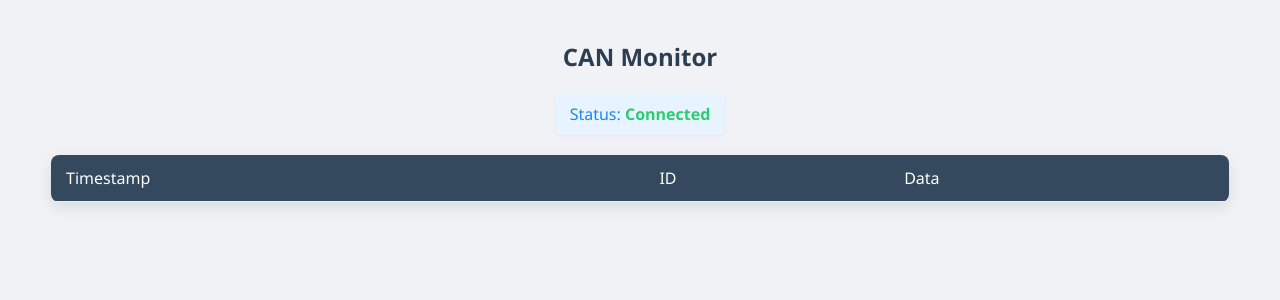
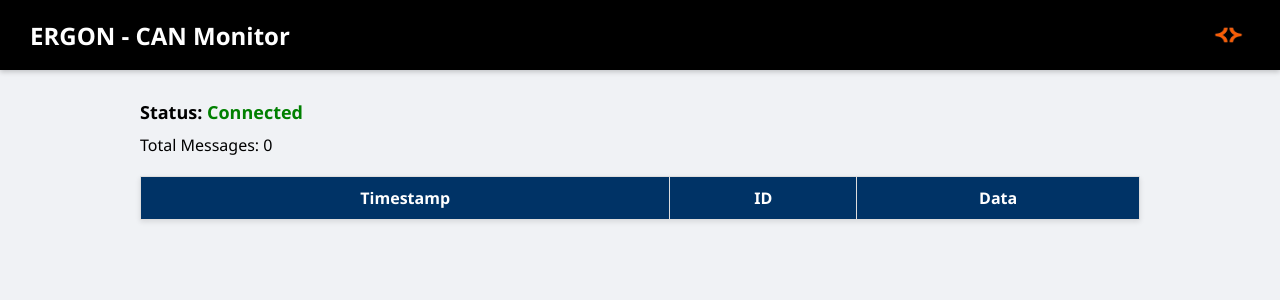
Before and after one commit to AnshErgon123/webapp, a Flask app: page / in a window 1280 px wide. Shown: the top 300 px of the page. Run offline with Flask 3, Linux system fonts and the light colour scheme; lists and menus that the app fills with data are empty; some libraries are stand-ins or nearby versions.

Commit message:
Your commit message here

```diff
--- /dev/null
+++ b/ChannelDetector.py
@@ -0,0 +1,6 @@
+import can
+
+configs = can.detect_available_configs()
+print("Available CAN configs:")
+for cfg in configs:
+    print(cfg)
--- a/app.py
+++ b/app.py
@@ -1,47 +1,237 @@
-# import can
-# print(can.detect_available_configs())
-
-
-from flask import Flask, render_template, jsonify
+from flask import Flask, render_template_string, jsonify
 from flask_socketio import SocketIO, emit
 import can
 import threading
+import time
 
 app = Flask(__name__)
-socketio = SocketIO(app, cors_allowed_origins='*')
+socketio = SocketIO(app)
 
-# CAN Configuration
-CHANNEL = 'PCAN_USBBUS1'
-INTERFACE = 'pcan'
+# Setup CAN interface
+can_interface = 'pcan'
+can_channel = 'PCAN_USBBUS1'  # Adjust as per your device
+bus = None
+connected = False
+message_count = 0
+last_msg_time = 0
 
-connected = False
+# HTML for UI
+HTML_PAGE = '''
+<!DOCTYPE html>
+<html lang="en">
+<head>
+  <meta charset="UTF-8">
+  <title>ERGON - CAN Monitor</title>
+  <script src="https://cdn.socket.io/4.5.4/socket.io.min.js"></script>
+  <style>
+    body {
+      margin: 0;
+      font-family: 'Segoe UI', sans-serif;
+      background-color: #f0f2f5;
+    }
 
-def read_can_data():
-    global connected
-    try:
-        bus = can.Bus(channel=CHANNEL, interface=INTERFACE)
-        connected = True
-        while True:
-            msg = bus.recv()
-            if msg:
-                data = {
-                    'timestamp': msg.timestamp,
-                    'id': msg.arbitration_id,
-                    'data': msg.data.hex()
-                }
-                socketio.emit('can_message', data)
-    except Exception as e:
-        connected = False
-        print("CAN read error:", e)
+    header {
+      background-color: #000000;
+      color: white;
+      display: flex;
+      justify-content: space-between;
+      align-items: center;
+      padding: 15px 30px;
+      box-shadow: 0 2px 5px rgba(0,0,0,0.2);
+    }
+
+    header h1 {
+      margin: 0;
+      font-size: 24px;
+      font-weight: 600;
+    }
+
+    header img {
+      height: 40px;
+    }
+
+    .container {
+      padding: 30px;
+      max-width: 1000px;
+      margin: auto;
+    }
+
+    .status {
+      font-size: 18px;
+      font-weight: bold;
+      margin-bottom: 10px;
+    }
+
+    .status span.connected {
+      color: green;
+    }
+
+    .status span.disconnected {
+      color: red;
+    }
+
+    #total {
+      font-size: 16px;
+      margin-bottom: 20px;
+    }
+
+    table {
+      width: 100%;
+      border-collapse: collapse;
+      background-color: white;
+      box-shadow: 0 2px 5px rgba(0,0,0,0.1);
+    }
+
+    th, td {
+      border: 1px solid #ddd;
+      padding: 10px;
+      text-align: center;
+    }
+
+    th {
+      background-color: #003366;
+      color: white;
+    }
+
+    tbody tr:nth-child(odd) {
+      background-color: #f9f9f9;
+    }
+
+    tbody tr:hover {
+      background-color: #e2f0ff;
+    }
+  </style>
+</head>
+<body>
+  <header>
+    <h1>ERGON - CAN Monitor</h1>
+    <img src="{{ url_for('static', filename='download.png') }}" alt="ERGON Logo">
+  </header>
+
+  <div class="container">
+    <div class="status">Status: <span id="status-text" class="disconnected">Disconnected</span></div>
+    <div id="total">Total Messages: <span id="message-count">0</span></div>
+
+    <table>
+      <thead>
+        <tr>
+          <th>Timestamp</th>
+          <th>ID</th>
+          <th>Data</th>
+        </tr>
+      </thead>
+      <tbody id="data-table"></tbody>
+    </table>
+  </div>
+
+  <script>
+    const socket = io();
+    const statusText = document.getElementById('status-text');
+    const countEl = document.getElementById('message-count');
+    const tableBody = document.getElementById('data-table');
+    let count = 0;
+
+    function updateStatus(isConnected) {
+      statusText.textContent = isConnected ? 'Connected' : 'Disconnected';
+      statusText.className = isConnected ? 'connected' : 'disconnected';
+    }
+
+    fetch('/status')
+      .then(res => res.json())
+      .then(data => updateStatus(data.connected));
+
+    socket.on('can_message', msg => {
+      const row = tableBody.insertRow(-1);
+      row.insertCell(0).textContent = new Date(msg.timestamp * 1000).toLocaleTimeString();
+      row.insertCell(1).textContent = "0x" + msg.id.toString(16).toUpperCase();
+      row.insertCell(2).textContent = msg.data;
+      count++;
+      countEl.textContent = count;
+    });
+
+    socket.on('status_update', data => {
+      updateStatus(data.connected);
+    });
+  </script>
+</body>
+</html>
+'''
 
 @app.route('/')
 def index():
-    return render_template('index.html')
+    return render_template_string(HTML_PAGE)
 
 @app.route('/status')
 def status():
-    return jsonify({'connected': connected})
+    return jsonify({'connected': connected, 'message_count': message_count})
+
+def read_can_data():
+    global bus, connected, message_count, last_msg_time
+    TIMEOUT = 1  # seconds to wait for message
+    MAX_IDLE_TIME = 5  # seconds to wait before assuming disconnected
+
+    while True:
+        now = time.time()
+
+        try:
+            # Try connecting if not already
+            if not bus:
+                try:
+                    bus = can.interface.Bus(channel=can_channel, bustype=can_interface)
+                    connected = True
+                    last_msg_time = time.time()
+                    socketio.emit('status_update', {'connected': True})
+                    print("✅ Connected to CAN bus")
+                except Exception as e:
+                    if connected:
+                        connected = False
+                        socketio.emit('status_update', {'connected': False})
+                    print("❌ Connection failed:", e)
+                    time.sleep(2)
+                    continue
+
+            # Read a message (non-blocking)
+            msg = bus.recv(timeout=TIMEOUT)
+
+            if msg:
+                last_msg_time = now
+                message_count += 1
+                hex_data = ' '.join(f'{byte:02X}' for byte in msg.data)
+
+                print(f"[{message_count}] ID=0x{msg.arbitration_id:X}, DATA={hex_data}, TIMESTAMP={msg.timestamp}")
+
+                socketio.emit('can_message', {
+                    'timestamp': msg.timestamp,
+                    'id': msg.arbitration_id,
+                    'data': hex_data
+                })
+
+            # If we’ve waited too long, assume disconnection
+            elif connected and (now - last_msg_time) > MAX_IDLE_TIME:
+                print("⚠️ No CAN data for too long. Marking as disconnected.")
+                connected = False
+                socketio.emit('status_update', {'connected': False})
+                try:
+                    bus.shutdown()
+                except:
+                    pass
+                bus = None
+
+        except (can.CanError, OSError) as e:
+            print("❌ CAN error:", e)
+            if connected:
+                connected = False
+                socketio.emit('status_update', {'connected': False})
+            try:
+                if bus:
+                    bus.shutdown()
+            except:
+                pass
+            bus = None
+            time.sleep(2)
 
 if __name__ == '__main__':
-    threading.Thread(target=read_can_data, daemon=True).start()
-    socketio.run(app, host='0.0.0.0', port=5000)
+    thread = threading.Thread(target=read_can_data)
+    thread.daemon = True
+    thread.start()
+    socketio.run(app, host='0.0.0.0', port=5050)
--- /dev/null
+++ b/can_log.csv
@@ -0,0 +1 @@
+timestamp,id,data
--- a/templates/index.html
+++ b/templates/index.html
@@ -2,135 +2,115 @@
 <html lang="en">
 <head>
     <meta charset="UTF-8">
-    <meta name="viewport" content="width=device-width, initial-scale=1.0">
-    <title>CAN Monitor</title>
-    <script src="https://cdn.socket.io/4.5.4/socket.io.min.js"></script>
+    <title>ERGON - CAN Monitor</title>
+    <script src="https://cdn.socket.io/4.3.2/socket.io.min.js"></script>
     <style>
-        /* Modern and Clean Styling */
         body {
-            font-family: 'Segoe UI', Tahoma, Geneva, Verdana, sans-serif;
-            background-color: #f0f2f5; /* Light grey background */
+            font-family: Arial, sans-serif;
+            background-color: #f1f4f9;
             margin: 0;
+            padding: 0;
+        }
+        header {
+            background-color: black;
+            color: white;
             padding: 20px;
-            color: #333; /* Dark grey text */
-            display: flex;
-            flex-direction: column;
-            align-items: center;
-        }
-
-        h2 {
-            color: #2c3e50; /* Dark blue heading */
-            margin-bottom: 20px;
-        }
-
-        #status {
-            background-color: #e7f3fe; /* Light blue background for status */
-            color: #1e88e5; /* Blue text for status */
-            padding: 10px 15px;
-            border-radius: 5px;
-            margin-bottom: 20px;
-            font-size: 1rem;
-            box-shadow: 0 1px 3px rgba(0, 0, 0, 0.05);
-        }
-
-        #status span {
+            font-size: 24px;
             font-weight: bold;
         }
-
-        #status .connected {
-            color: #2ecc71; /* Green for connected status */
+        .container {
+            padding: 20px;
         }
-
-        #status .disconnected {
-            color: #e74c3c; /* Red for disconnected status */
+        .status {
+            font-size: 20px;
+            margin-bottom: 10px;
         }
-
+        .status span {
+            font-weight: bold;
+        }
+        .status .connected {
+            color: green;
+        }
+        .status .disconnected {
+            color: red;
+        }
         table {
-            width: 95%;
+            width: 100%;
             border-collapse: collapse;
-            box-shadow: 0 5px 15px rgba(0, 0, 0, 0.1);
-            background-color: #fff;
-            border-radius: 8px;
-            overflow: hidden; /* For rounded corners on table */
+            margin-top: 15px;
         }
-
         th, td {
-            padding: 12px 15px;
-            text-align: left;
-            border-bottom: 1px solid #eee;
+            border: 1px solid #ddd;
+            padding: 10px;
+            text-align: center;
         }
-
         th {
-            background-color: #34495e; /* Dark blue header */
+            background-color: #003366;
             color: white;
-            font-weight: 500;
         }
-
         tr:nth-child(even) {
-            background-color: #f9f9f9;
-        }
-
-        tr:hover {
-            background-color: #ecf0f1; /* Light grey on hover */
-            transition: background-color 0.3s ease;
-        }
-
-        /* Responsive adjustments */
-        @media (max-width: 768px) {
-            table {
-                width: 100%;
-            }
+            background-color: #f2f2f2;
         }
     </style>
 </head>
 <body>
-    <h2>CAN Monitor</h2>
-    <div id="status">Status: <span class="disconnected">Disconnected</span></div>
-
-    <table id="data-table">
-        <thead>
-            <tr><th>Timestamp</th><th>ID</th><th>Data</th></tr>
-        </thead>
-        <tbody></tbody>
-    </table>
+    <header>ERGON - CAN Monitor</header>
+    <div class="container">
+        <div class="status">Status: <span id="status" class="disconnected">Disconnected</span></div>
+        <div>Total Messages: <span id="message-count">0</span></div>
+        <table>
+            <thead>
+                <tr>
+                    <th>Timestamp</th>
+                    <th>ID</th>
+                    <th>Data</th>
+                </tr>
+            </thead>
+            <tbody id="message-table">
+            </tbody>
+        </table>
+    </div>
 
     <script>
         const socket = io();
-        const statusEl = document.getElementById('status').getElementsByTagName('span')[0];
-        const statusDiv = document.getElementById('status');
-        const tbody = document.querySelector('#data-table tbody');
 
-        fetch('/status')
-            .then(res => res.json())
-            .then(data => {
-                statusEl.textContent = data.connected ? 'Connected' : 'Disconnected';
-                statusEl.className = data.connected ? 'connected' : 'disconnected';
-            });
+        const statusSpan = document.getElementById('status');
+        const msgCount = document.getElementById('message-count');
+        const table = document.getElementById('message-table');
 
-        socket.on('can_message', msg => {
+        let lastMessageKey = '';
+
+        function updateStatus(isConnected) {
+            if (isConnected) {
+                statusSpan.textContent = 'Connected';
+                statusSpan.className = 'connected';
+            } else {
+                statusSpan.textContent = 'Disconnected';
+                statusSpan.className = 'disconnected';
+            }
+        }
+
+        socket.on('connection_status', (data) => {
+            updateStatus(data.status);
+            msgCount.textContent = data.message_count;
+        });
+
+        socket.on('can_message', (msg) => {
+            updateStatus(true); // Auto-update to connected when receiving message
+
+            msgCount.textContent = parseInt(msgCount.textContent) + 1;
+
             const row = document.createElement('tr');
+            row.innerHTML = `
+                <td>${msg.timestamp}</td>
+                <td>${msg.id}</td>
+                <td>${msg.data}</td>
+            `;
+            table.prepend(row);
+        });
 
-            const timeCell = document.createElement('td');
-            const date = new Date(msg.timestamp * 1000);
-            const timeOptions = { hour: '2-digit', minute: '2-digit', second: '2-digit', fractionalSecondDigits: 3 };
-            timeCell.textContent = date.toLocaleTimeString(undefined, timeOptions);
-            row.appendChild(timeCell);
-
-            const idCell = document.createElement('td');
-            idCell.textContent = "0x" + msg.id.toString(16).toUpperCase();
-            row.appendChild(idCell);
-
-            const dataCell = document.createElement('td');
-            dataCell.textContent = msg.data;
-            row.appendChild(dataCell);
-
-            tbody.prepend(row); // Add new messages to the top
-
-            // Optional: Limit the number of rows displayed for performance
-            const maxRows = 50;
-            if (tbody.rows.length > maxRows) {
-                tbody.deleteRow(maxRows);
-            }
+        socket.on('disconnect', () => {
+            updateStatus(false);
         });
     </script>
 </body>
```
Also changed, not shown: static/download.png (added).
